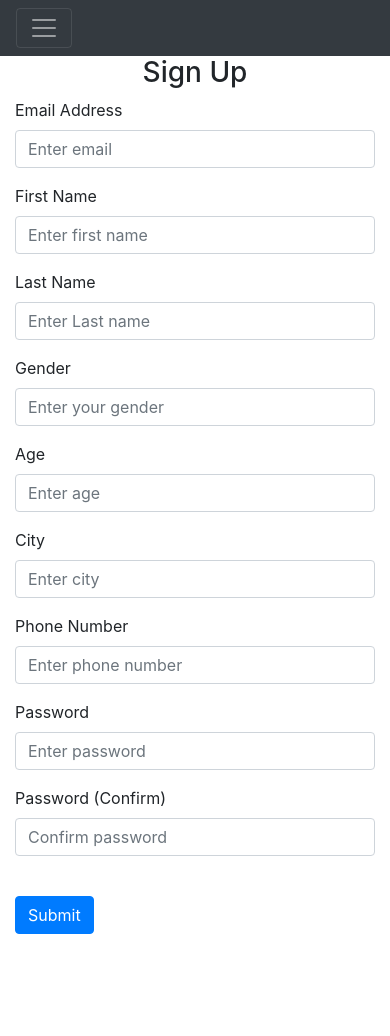
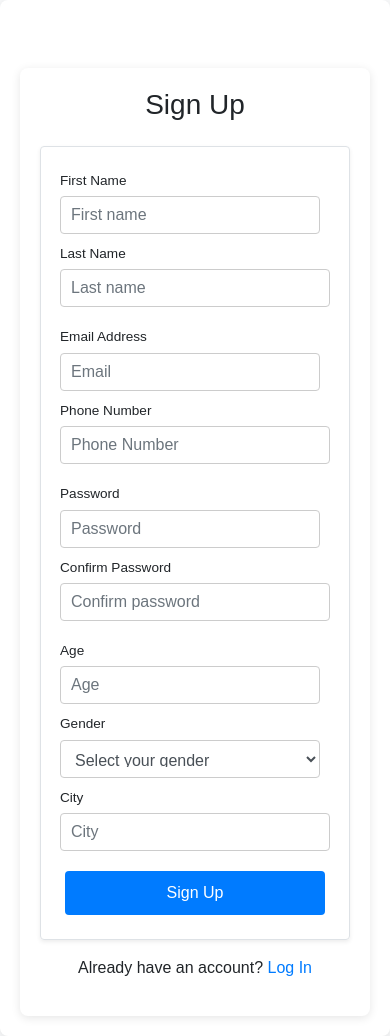
Before and after one commit to SE-Fall-24-4GPA/VogueX, a Flask app: page /sign-up in a window 390 px wide. Before the commit the page ends 934 px from the top, so only its background shows below. Run offline with Flask 2, Linux system fonts and the light colour scheme; parts of the project's set-up code (start-up, migrations or seed data) failed here and were passed over; some libraries are stand-ins or nearby versions.

Commit message:
Changes from rmante repo to final project repo using git stash and other commands, UI changes, testcases added, added stylesheets, improved UI, errors resolved: Favourite page empty handling login error handled

```diff
--- a/website/static/base.css
+++ b/website/static/base.css
@@ -5,3 +5,27 @@
 .top-buffer {
     margin-top:100px;
 }
+
+
+.btn {
+    border-radius: 20px; /* Rounded corners */
+    transition: background-color 0.3s; /* Smooth transition for hover */
+}
+
+.btn-primary {
+    background-color: #007bff; /* Default blue */
+    color: white;
+}
+
+.btn-secondary {
+    background-color: #6c757d; /* Default gray */
+    color: white;
+}
+
+.btn-primary:hover {
+    background-color: #0056b3; /* Darker blue on hover */
+}
+
+.btn-secondary:hover {
+    background-color: #5a6268; /* Darker gray on hover */
+}
--- /dev/null
+++ b/website/static/sign-up.css
@@ -0,0 +1,116 @@
+<style>
+    body {
+        background-color: #f8f9fa;
+        font-family: Arial, sans-serif;
+    }
+    .container {
+        max-width: 600px; /* Increased width */
+        margin: auto;
+        padding: 20px; /* Add padding around the container */
+        background-color: #ffffff; /* White background for form */
+        border-radius: 8px; /* Rounded corners */
+        box-shadow: 0 2px 10px rgba(0, 0, 0, 0.1); /* Subtle shadow */
+    }
+    .form-row {
+        display: flex; /* Flex for aligning items */
+        justify-content: space-between; /* Space between items */
+        margin-bottom: 10px; /* Reduce space between fields */
+    }
+    .form-group {
+        flex: 1; /* Flex for equal width */
+        margin-right: 10px; /* Space between form groups */
+    }
+    .form-group:last-child {
+        margin-right: 0; /* No margin on the last item */
+    }
+    .form-group label {
+        display: block; /* Make label take full width */
+        margin-bottom: 5px; /* Space between label and input */
+    }
+    .form-control {
+        width: 100%; /* Full width for input fields */
+        padding: 10px; /* Padding for better touch target */
+        border: 1px solid #ccc; /* Light border */
+        border-radius: 4px; /* Rounded borders for inputs */
+        transition: border-color 0.2s; /* Smooth transition */
+    }
+    .form-control:focus {
+        border-color: #007bff; /* Change border color on focus */
+        outline: none; /* Remove default outline */
+    }
+    .form-small {
+        font-size: 0.85rem; /* Smaller font size */
+    }
+    .btn-primary {
+        background-color: #007bff;
+        border: none;
+        color: white;
+        width: 100%; /* Full width button */
+        padding: 10px; /* Add padding */
+        border-radius: 4px; /* Rounded corners */
+        transition: background-color 0.2s; /* Smooth transition */
+    }
+    .btn-primary:hover {
+        background-color: #0056b3; /* Darker shade on hover */
+    }
+    .error-message {
+        color: red; /* Red color for error messages */
+        font-size: 0.9rem; /* Slightly larger font for visibility */
+        margin-top: 5px; /* Space above the error message */
+    }
+    @media (max-width: 600px) {
+        .form-row {
+            flex-direction: column; /* Stack fields on small screens */
+        }
+        .form-group {
+            margin-right: 0; /* Remove right margin in column layout */
+            margin-bottom: 10px; /* Space between stacked fields */
+        }
+    }
+	.form-group.gender {
+        flex: 0.7; /* Reduce width for the gender dropdown */
+    }
+	.form-group.age {
+        flex: 0.4; /* Reduce width for the gender dropdown */
+    }
+	   body {
+        background-color: #f8f9fa;
+        font-family: Arial, sans-serif;
+    }
+    .container {
+        max-width: 600px; /* Increased width */
+        margin: auto;
+    }
+    .form-row {
+        display: flex; /* Flex for aligning items */
+        justify-content: space-between; /* Space between items */
+        margin-bottom: 10px; /* Reduce space between fields */
+    }
+    .form-group {
+        flex: 1; /* Flex for equal width */
+        margin-right: 10px; /* Space between form groups */
+    }
+    .form-group:last-child {
+        margin-right: 0; /* No margin on the last item */
+    }
+    .form-group label {
+        display: block; /* Make label take full width */
+        margin-bottom: 5px; /* Space between label and input */
+    }
+    .form-control {
+        width: 100%; /* Full width for input fields */
+    }
+    .form-small {
+        font-size: 0.85rem; /* Smaller font size */
+    }
+    .btn-primary {
+        background-color: #007bff;
+        border: none;
+        color: white;
+        width: 100%; /* Full width button */
+    }
+    .btn-primary:hover {
+        background-color: #0056b3;
+    }
+
+</style>
--- a/website/templates/base.html
+++ b/website/templates/base.html
@@ -35,33 +35,55 @@
     <title>{% block title %}Home{% endblock %}</title>
   </head>
   <body>
+   {% block navbar %}
 		<nav class="navbar navbar-expand-lg navbar-dark bg-dark">
-      <button
-        class="navbar-toggler"
-        type="button"
-        data-toggle="collapse"
-        data-target="#navbar"
-      >
+    <button class="navbar-toggler" type="button" data-toggle="collapse" data-target="#navbar">
         <span class="navbar-toggler-icon"></span>
     </button>
-      <div class="collapse navbar-collapse" id="navbar">
+    <div class="collapse navbar-collapse justify-content-center" id="navbar">
         <div class="navbar-nav">
-          {% if current_user.is_authenticated %}
-          <a class="nav-item nav-link nav-text" id="home" href="/">Home</a>
-          <a class="nav-item nav-link nav-text" id="favourites" href="/favourites/{{ current_user.id }}">Favourites</a>
-          <a class="nav-item nav-link nav-text" id="logout" href="/logout">Logout</a>
-          <a class="nav-item nav-link nav-text" id="profile" href="/profile">Welcome, {{ current_user.first_name }}</a>
+            {% if user.is_authenticated %}
+                <a class="nav-item nav-link" id="home" href="/">Home</a>
+                <a class="nav-item nav-link" id="favourites" href="/favourites">Favourites</a>
+                <a class="nav-item nav-link" id="logout" href="/logout">Logout</a>
+                <a class="nav-item nav-link" id="profile" href="/profile">Welcome, {{ current_user.first_name }}</a>
             {% else %}
-          <a class="nav-item nav-link" id="login" href="/login">Login</a>
-          <a class="nav-item nav-link" id="signUp" href="/sign-up">Sign Up</a>
+                <a class="btn btn-primary mx-2" id="login" href="/login" onclick="setActive('login')">Login</a>
+                <a class="btn btn-secondary mx-2" id="signUp" href="/sign-up" onclick="setActive('signUp')">Sign Up</a>
             {% endif %}
         </div>
     </div>
 </nav>
 
-    {% with messages = get_flashed_messages(with_categories=true) %} {% if
-    messages %} {% for category, message in messages %} {% if category ==
-    'error' %}
+<script>
+    function setActive(activeId) {
+        const loginButton = document.getElementById('login');
+        const signUpButton = document.getElementById('signUp');
+
+        loginButton.classList.remove('btn-primary');
+        loginButton.classList.add('btn-secondary');
+
+        signUpButton.classList.remove('btn-primary');
+        signUpButton.classList.add('btn-secondary');
+
+        const activeButton = document.getElementById(activeId);
+        activeButton.classList.remove('btn-secondary');
+        activeButton.classList.add('btn-primary');
+    }
+
+    // Set default active button on page load
+    window.onload = function() {
+        document.getElementById('login').classList.add('btn-primary');
+        document.getElementById('signUp').classList.add('btn-secondary');
+    };
+</script>
+    {% endblock %}
+
+		{% with messages = get_flashed_messages(with_categories=true) %}
+			{% if messages %}
+				<div id="flash-messages">
+				{% for category, message in messages %}
+					{% if category == 'error' %}
 						<div class="alert alert-danger alter-dismissable fade show" role="alert">
 							{{ message }}
 								<button type="button" class="close" data-dismiss="alert">
@@ -75,7 +97,11 @@
 									<span aria-hidden="true">&times;</span>
 								</button>
 						</div>
-    {% endif %} {% endfor %} {% endif %} {% endwith %}
+					{% endif %}
+				{% endfor %}
+				</div>
+			{% endif %}
+		{% endwith %}
 
     <div class="container supremeContainer">{% block content %} {% endblock %}</div>
 
--- a/website/templates/sign_up.html
+++ b/website/templates/sign_up.html
@@ -1,98 +1,64 @@
-{% extends "base.html" %} {% block title %}Sign Up{% endblock %} {% block
-content %}
-<form method="POST">
-  <h3 align="center">Sign Up</h3>
-  <div class="form-group">
-    <label for="email">Email Address</label>
-    <input
-      type="email"
-      class="form-control"
-      id="email"
-      name="email"
-      placeholder="Enter email"
-    />
-  </div>
+{% extends "base.html" %}
+{% block title %}Sign Up{% endblock %}
+{% block navbar %}
+{% endblock %}
+{% block content %}
+<link rel="stylesheet" href="{{ url_for('static', filename='sign-up.css') }}">
+<div class="container mt-5">
+    <h3 class="text-center mb-4">Sign Up</h3>
+    <form method="POST" class="border rounded p-4 shadow-sm form-small">
+        <div class="form-row">
             <div class="form-group">
                 <label for="firstName">First Name</label>
-    <input
-      type="text"
-      class="form-control"
-      id="firstName"
-      name="firstName"
-      placeholder="Enter first name"
-    />
+                <input type="text" class="form-control" id="firstName" name="firstName" placeholder="First name" required />
             </div>
             <div class="form-group">
                 <label for="lastName">Last Name</label>
-    <input
-      type="text"
-      class="form-control"
-      id="lastName"
-      name="lastName"
-      placeholder="Enter Last name"
-    />
+                <input type="text" class="form-control" id="lastName" name="lastName" placeholder="Last name" required />
+            </div>
+        </div>
+        <div class="form-row">
+            <div class="form-group">
+                <label for="email">Email Address</label>
+                <input type="email" class="form-control" id="email" name="email" placeholder="Email" required />
             </div>
             <div class="form-group">
-    <label for="gender">Gender</label>
-    <input
-      type="text"
-      class="form-control"
-      id="gender"
-      name="gender"
-      placeholder="Enter your gender"
-    />
+                <label for="phone">Phone Number</label>
+                <input type="tel" class="form-control" id="phoneNumber" name="phoneNumber" placeholder="Phone Number" required />
+            </div>
+        </div>
+        <div class="form-row">
+            <div class="form-group">
+                <label for="password1">Password</label>
+                <input type="password" class="form-control" id="password1" name="password1" placeholder="Password" required />
             </div>
             <div class="form-group">
+                <label for="password2">Confirm Password</label>
+                <input type="password" class="form-control" id="password2" name="password2" placeholder="Confirm password" required />
+            </div>
+        </div>
+        <div class="form-row">
+            <div class="form-group age">
                 <label for="age">Age</label>
-    <input
-      type="text"
-      class="form-control"
-      id="age"
-      name="age"
-      placeholder="Enter age"
-    />
+                <input type="number" class="form-control" id="age" name="age" placeholder="Age" required min="1" />
+            </div>
+            <div class="form-group gender">
+                <label for="gender">Gender</label>
+                <select class="form-control" id="gender" name="gender">
+                    <option value="" disabled selected>Select your gender</option>
+                    <option value="male">Male</option>
+                    <option value="female">Female</option>
+                    <option value="other">Other</option>
+                </select>
             </div>
             <div class="form-group">
                 <label for="city">City</label>
-    <input
-      type="text"
-      class="form-control"
-      id="city"
-      name="city"
-      placeholder="Enter city"
-    />
+                <input type="text" class="form-control" id="city" name="city" placeholder="City" required />
             </div>
-  <div class="form-group">
-    <label for="phoneNumber">Phone Number</label>
-    <input
-      type="text"
-      class="form-control"
-      id="phoneNumber"
-      name="phoneNumber"
-      placeholder="Enter phone number"
-    />
         </div>
-  <div class="form-group">
-    <label for="password1">Password</label>
-    <input
-      type="password"
-      class="form-control"
-      id="password1"
-      name="password1"
-      placeholder="Enter password"
-    />
+        <button type="submit" class="btn btn-primary btn-block">Sign Up</button>
+    </form>
+    <p class="text-center mt-3">Already have an account? <a href="/login">Log In</a></p>
 </div>
-  <div class="form-group">
-    <label for="password2">Password (Confirm)</label>
-    <input
-      type="password"
-      class="form-control"
-      id="password2"
-      name="password2"
-      placeholder="Confirm password"
-    />
-  </div>
-  <br />
-  <button type="submit" class="btn btn-primary">Submit</button>
-</form>
+
 {% endblock %}
```
Also changed, not shown: tests/conftest.py (+9 -23 lines), tests/test_auth.py (+176 -2 lines), website/auth.py (+10 -10 lines), website/templates/favourites.html (+14 -3 lines), website/templates/login.html (+14 -6 lines), README.md, website/static/images/dog.jpg (added). Lines whose indentation alone changed are shown as unchanged.
